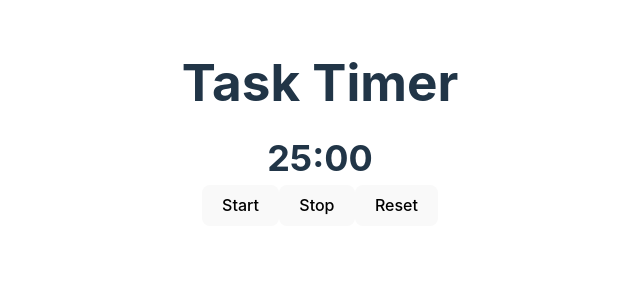
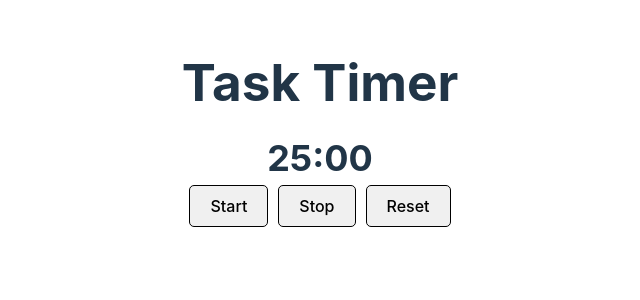
Before and after one commit to jamdlaw/task_timer, a React (Vite) app in the folder pomodoro-react-app/: page / in a window 1280 px wide. Shown: the top 300 px of the page, without its empty margins (320-960 px from the left). Built offline with nearby package versions, Linux system fonts and the light colour scheme.

Commit message:
added styles for buttons

```diff
--- a/pomodoro-react-app/src/App.css
+++ b/pomodoro-react-app/src/App.css
@@ -34,3 +34,23 @@ h1 {
   font-size: 36px;
   font-weight: bold;
 }
+
+.buttons-group {
+  display: flex;
+  justify-content: space-between;
+  gap: 10px; /* Add space between buttons */
+}
+
+.buttons-group button {
+  border: 1px solid black;
+  padding: 10px 20px; /* Add padding for better button size */
+  border-radius: 5px; /* Optional: Round the corners for a smoother look */
+  background-color: #f0f0f0; /* Optional: Background color for better contrast */
+  cursor: pointer; /* Pointer cursor for better UX */
+  transition: background-color 0.3s; /* Smooth transition on hover */
+}
+
+.buttons-group button:hover {
+  background-color: #e0e0e0; /* Optional: Slightly darker color on hover */
+  border-color: #a0a0a0; /* Subtle gray border color on hover */
+}
--- a/pomodoro-react-app/src/App.jsx
+++ b/pomodoro-react-app/src/App.jsx
@@ -46,7 +46,7 @@ function App() {
     <div className="app">
       <h1> Task Timer </h1>
       <Clock minutes={minutes} seconds={seconds} />
-      <div class="buttons-group">
+      <div className="buttons-group">
         <button onClick={startTimer}>Start</button>
         <button onClick={stopTimer}>Stop</button>
         <button onClick={resetTimer}>Reset</button>
```
